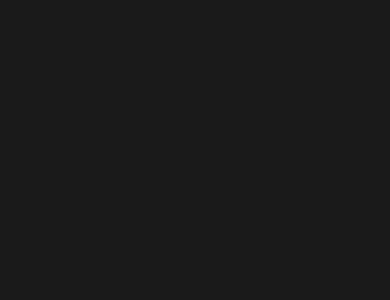
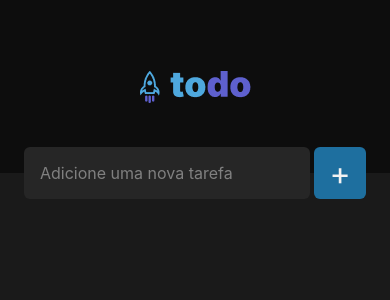
Before and after one commit to jusceliadesouza/ignite-todo-list, a React Native app in the folder mobile/: screen / in a window 390 px wide. Shown: the top 300 px of the page. Built offline with nearby package versions, Linux system fonts and the light colour scheme.

Commit message:
mobile: estrutura inicial da home [header e form]

```diff
--- a/mobile/App.tsx
+++ b/mobile/App.tsx
@@ -1,5 +1,5 @@
-import { StatusBar } from 'react-native';
-import Home from './src/Home';
+import { StatusBar, View } from 'react-native';
+import Home from './src/screens/Home';
 
 export default function App() {
   return (
--- a/mobile/src/Home/index.tsx
+++ /dev/null
@@ -1,11 +0,0 @@
-import { View } from "react-native"
-
-import { styles } from "./styles"
-
-export default function Home() {
-  return (
-    <View style={styles.container}>
-
-    </View>
-  )
-}
--- a/mobile/src/Home/styles.ts
+++ /dev/null
@@ -1,9 +0,0 @@
-import { StyleSheet } from "react-native";
-
-export const styles = StyleSheet.create({
-  container: {
-    flex: 1,
-    backgroundColor: '#1A1A1A',
-    padding: 24
-  }
-})
--- /dev/null
+++ b/mobile/src/assets/index.d.ts
@@ -0,0 +1 @@
+declare module "*.png";
--- /dev/null
+++ b/mobile/src/screens/Home/index.tsx
@@ -0,0 +1,33 @@
+import { Image, Text, TextInput, TouchableOpacity, View } from "react-native"
+
+import logo from '../../assets/logo.png'
+
+
+import { styles } from "./styles"
+
+export default function Home() {
+  return (
+    <View style={styles.container}>
+      <View style={styles.header}>
+        <Image source={logo} />
+      </View>
+
+      <View style={styles.form}>
+        <TextInput
+          style={styles.input}
+          placeholder="Adicione uma nova tarefa"
+          placeholderTextColor='#808080'
+        />
+
+      <TouchableOpacity
+        style={styles.button}
+      >
+        <Text style={styles.buttonText}>
+          +
+        </Text>
+
+      </TouchableOpacity>
+      </View>
+    </View>
+  )
+}
--- /dev/null
+++ b/mobile/src/screens/Home/styles.ts
@@ -0,0 +1,44 @@
+import { StyleSheet } from "react-native";
+
+export const styles = StyleSheet.create({
+  container: {
+    flex: 1,
+    backgroundColor: '#1A1A1A',
+  },
+  header: {
+    width: "100%",
+    height: 173,
+    alignItems: 'center',
+    justifyContent: 'center',
+    backgroundColor: '#0D0D0D',
+  },
+  form: {
+    flexDirection: 'row',
+    padding: 24,
+    marginTop: -50,
+  },
+  input: {
+    flex: 1,
+    fontSize: 16,
+    borderColor: '#0D0D0D',
+    backgroundColor: '#262626',
+    borderRadius: 6,
+    marginRight: 4,
+    paddingLeft: 16,
+  },
+  button: {
+    width: 52,
+    height: 52,
+    borderRadius: 6,
+    alignItems: 'center',
+    justifyContent: 'center',
+    backgroundColor: '#1E6F9F',
+  },
+  buttonText: {
+    color: '#F2F2F2',
+    fontSize: 32
+  },
+  taskListMenu: {
+
+  },
+})
```
Also changed, not shown: mobile/src/assets/logo.png (added).
